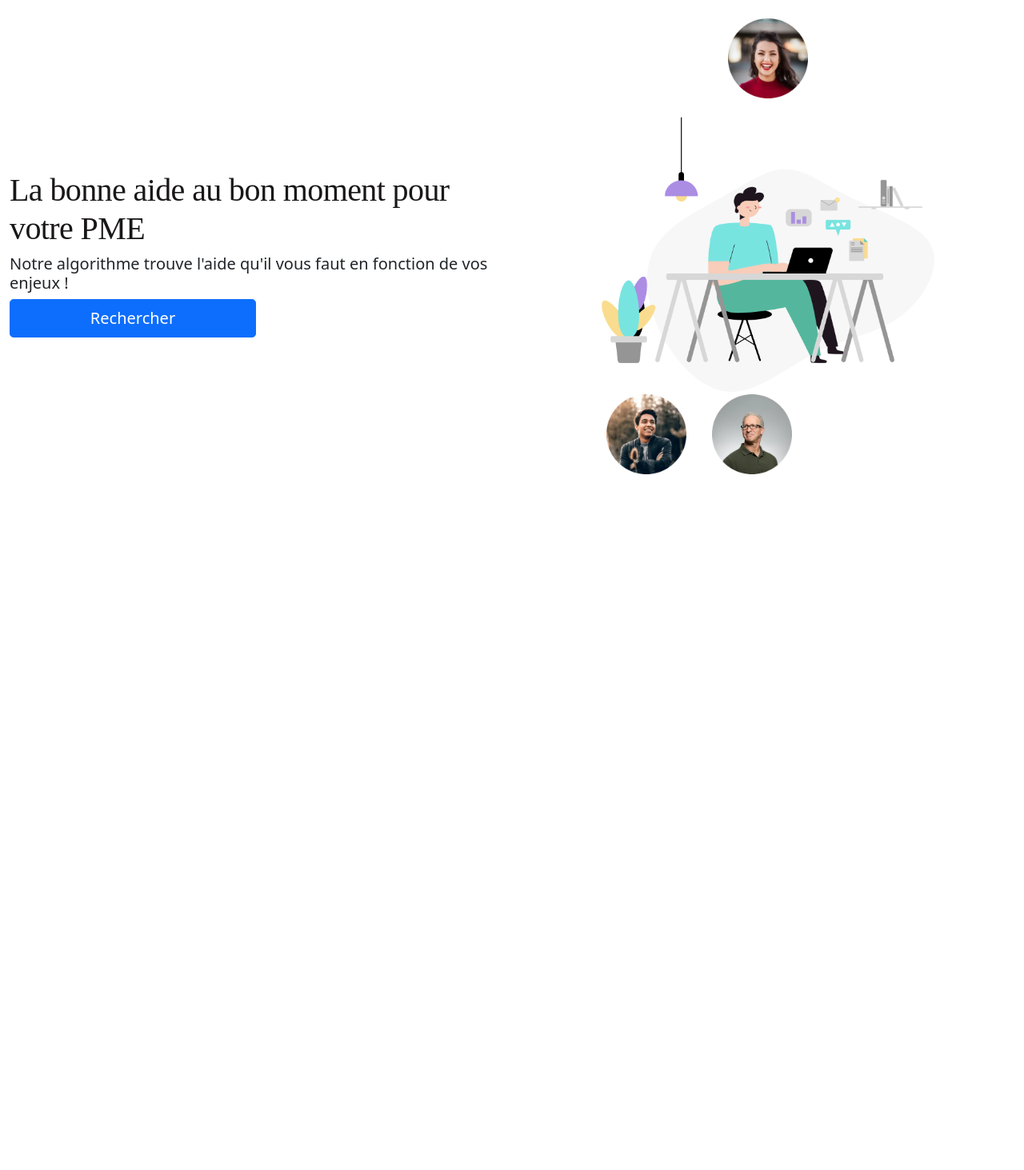
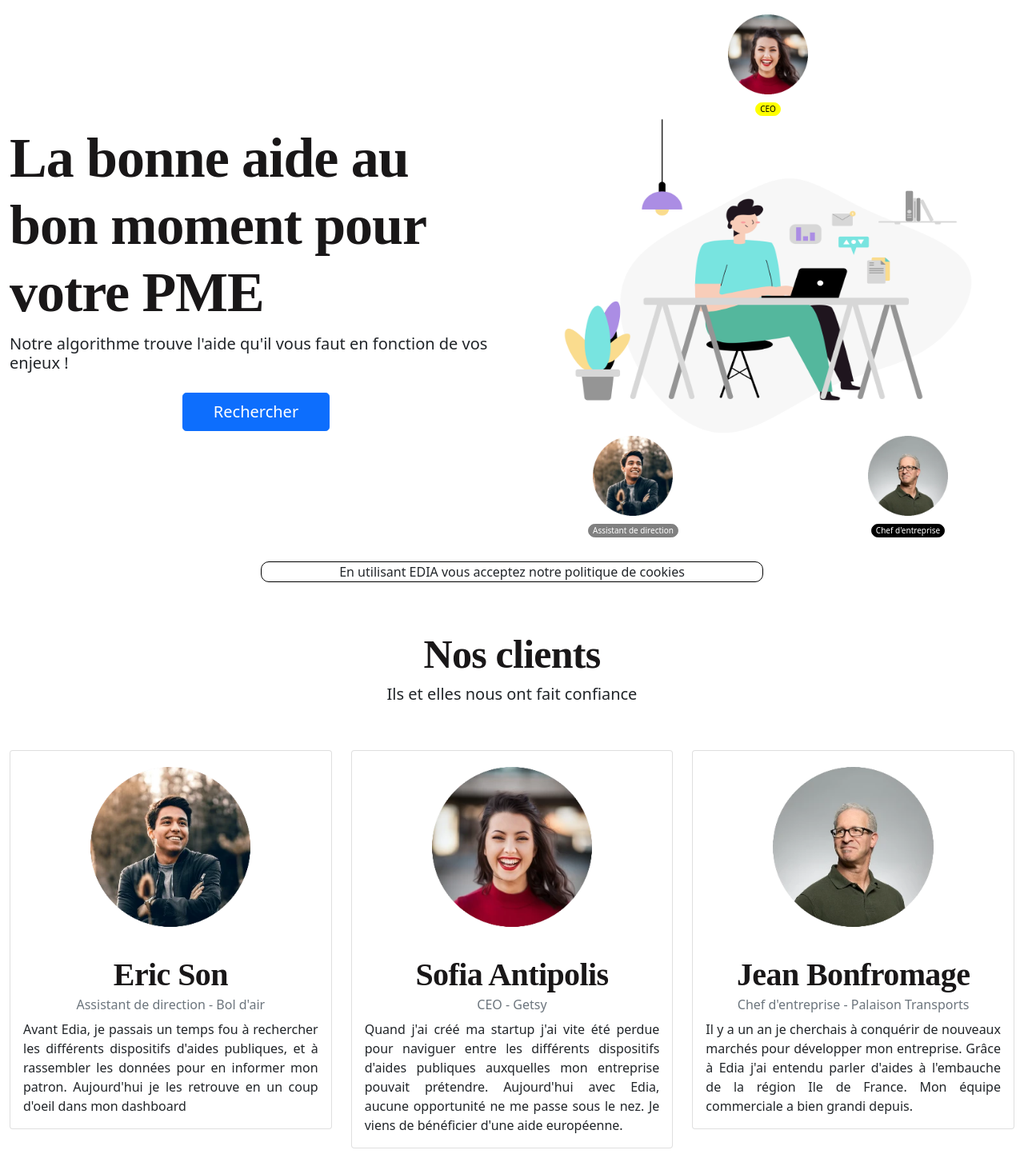
Before and after one commit to rhellequin/ApplicationEdia, a React (Create React App) app in the folder reactapp/: page /landingpage in a window 1280 px wide. Shown: the part 127-1590 px from the top of the page at 80% size. Before the commit the page ends 800 px from the top, so only its background shows below. Built offline with nearby package versions, Linux system fonts and the light colour scheme.

Commit message:
landing page part 3

```diff
--- a/reactapp/src/components/landingpage.js
+++ b/reactapp/src/components/landingpage.js
@@ -1,6 +1,6 @@
 import React, {useState, useEffect } from 'react';
 import {Input, Typography, Space } from 'antd';
-import { Button,Badge,Col,Row,Container} from 'reactstrap';
+import { Button,Badge,Col,Row,Container,Card, CardImg, CardText, CardBody,CardTitle, CardSubtitle} from 'reactstrap';
 import 'bootstrap/dist/css/bootstrap.min.css';
 
 
@@ -13,7 +13,7 @@ function Landingpage () {
 
         <Row style={{display:'flex',justifyContent:'center', alignItems:'center'}}>
         <Col sm="12" md="6" lg="6" style={{display:'flex', justifyContent:'space-between',alignItems:'center'}}>
-            <img src='../images/EDIA.png'  height='150px' />
+            <img src='../images/EDIA.png'  height='120px' />
         </Col>
         <Col sm="12" md="6" lg="6" style={{ display:'flex',justifyContent:'flex-end', alignItems:'self-end'}}>
             <Button outline color="primary" size='lg' style={{margin:'20px'}}>Se connecter</Button>
@@ -22,28 +22,83 @@ function Landingpage () {
         </Row>
 
         <Row fluid={true} style={{display:'flex', flexDirection:'row',alignItems:'center'}}>
-        <Col sm="12" md="6" lg="6" style={{ display:'flex', flexDirection:'column'}} justifyContent='center' alignItems='center'>
-            <h1 style={{textAlign:'left'}}>La bonne aide  au bon moment pour votre PME</h1>
-            <h5>Notre algorithme trouve l'aide qu'il vous faut en fonction de vos enjeux !</h5>
-            <Button color="primary" size='lg' style={{width:'50%'}}>Rechercher</Button>
+        <Col sm="12" md="6" lg="6" style={{ display:'flex', flexDirection:'column',marginTop:'30px',justifyContent:'center', alignItems:'center'}} >
+            <h1 style={{textAlign:'left', marginBottom:'10px',fontWeight:'bold' ,fontSize:70, fontFamily:''}}>La bonne aide  au bon moment pour votre PME</h1>
+            <h5 style={{marginBottom:'10px'}}>Notre algorithme trouve l'aide qu'il vous faut en fonction de vos enjeux !</h5>
+            <Button color="primary" size='lg' style={{width:'30%', marginTop:'15px'}}>Rechercher</Button>
         </Col>
 
-        <Col sm="12" md="6" lg="6" style={{display:'flex', flexDirection:'column',alignItems:'center'}}>
-            <img src='../images/sofia.png' style={{height:100, width:100}} />
-            <Badge color="secondary">CEO</Badge>
-            <img src='../images/frontperson.png' style={{height:350, width:450}}  />
-            <div style={{ display:'flex', width:450}}>
+        <Col sm="12" md="6" lg="6" style={{display:'flex', flexDirection:'column',alignItems:'center',marginTop:'10px'}}>
+            <img src='../images/sofia.png' style={{height:100, width:100,marginTop:'15px'}} />
+            <div style={{border:'1px black solid',borderColor:'yellow', borderRadius:'10px', fontSize:10, marginTop:'10px',padding:'0 5px  0 5px', backgroundColor:'yellow', color:'black'}} >CEO</div>
+            <img src='../images/frontperson.png' style={{height:400, width:550}}  />
+            <div style={{ display:'flex', width:450,justifyContent:'space-between'}}>
                 <div style={{display:'flex', flexDirection:'column', alignItems:'center', justifyContent:'center'}}>
-                <img src='../images/eric.png' style={{height:100, width:100}} />
-                <Badge color="yellow">Assistant de direction</Badge>
+                    <img src='../images/eric.png' style={{height:100, width:100}} />
+                    <div style={{border:'1px black solid',borderColor:'grey',borderRadius:'10px', fontSize:10, marginTop:'10px' , padding:'0 5px  0 5px',backgroundColor:'grey', color:'white'}} >Assistant de direction</div>
                 </div>
                 <div style={{display:'flex', flexDirection:'column', alignItems:'center', justifyContent:'center'}}>
-                <img src='../images/jean.png' style={{height:100, width:100}}  />
-                <Badge color="secondary" >Chef d'entreprise</Badge>
+                    <img src='../images/jean.png' style={{height:100, width:100}}  />
+                    <div style={{border:'1px black solid',borderRadius:'10px', fontSize:10, margin:'auto', padding:'0 5px  0 5px',marginTop:'10px',backgroundColor:'black', color:'white'}} >Chef d'entreprise</div>
                 </div>
             </div>
         </Col>
         </Row>
+        <Row style={{justifyContent:'center', alignItems:'center',marginTop:'30px'}}>
+            <Col sm="12"style={{display:'flex', justifyContent:'center'}}>
+                <div style={{width:'50%',borderRadius:'10px', border:'1px solid black', textAlign:'center'}}>En utilisant EDIA vous acceptez notre politique de cookies</div>
+            </Col>
+        </Row>
+        <Row >
+            <Col sm="12" style={{display:'flex', flexDirection:'column', justifyContent:'center', alignItems:'center',marginTop:'60px'}}>
+            <h1 style={{fontSize:50, fontWeight:'bold'}}>Nos clients</h1>
+            <h5 style={{fontSize:20}}>Ils et elles nous ont fait confiance</h5>
+            </Col>
+        </Row>
+
+{/* CARTES CONTACT */}
+
+
+        <Row style={{marginTop:'50px'}}>
+            <Col sm="12" md="6" lg="4">
+            <Card style={{display:'flex', alignItems:'center'}}>
+                <CardImg top style={{margin:'20px',width:"50%",justifyContent:'center'}} src="../images/eric.png" alt="Card image cap" />
+                <CardBody style={{display:'flex', flexDirection:'column', alignItems:'center'}}>
+                    <CardTitle tag="h1" style={{fontWeight:'bold'}}>Eric Son</CardTitle>
+                    <CardSubtitle tag="h6" className="mb-2 text-muted">Assistant de direction - Bol d'air</CardSubtitle>
+                    <CardText style={{textAlign:'justify'}}>Avant Edia, je passais un temps fou à rechercher les différents dispositifs d'aides publiques, et à rassembler les données pour en informer mon patron. Aujourd'hui je les retrouve en un coup d'oeil dans mon dashboard</CardText>
+                </CardBody>
+            </Card>
+            </Col>
+            <Col sm="12" md="6" lg="4">
+            <Card style={{display:'flex', alignItems:'center'}}>
+                <CardImg top style={{margin:'20px',width:"50%",justifyContent:'center'}} src="../images/sofia.png" alt="Card image cap" />
+                <CardBody style={{display:'flex', flexDirection:'column', alignItems:'center'}}>
+                    <CardTitle tag="h1" style={{fontWeight:'bold'}}>Sofia Antipolis</CardTitle>
+                    <CardSubtitle tag="h6" className="mb-2 text-muted">CEO - Getsy</CardSubtitle>
+                    <CardText style={{textAlign:'justify'}}>Quand j'ai créé ma startup j'ai vite été perdue pour naviguer entre les différents dispositifs d'aides publiques auxquelles mon entreprise pouvait prétendre. Aujourd'hui avec Edia, aucune opportunité ne me passe sous le nez. Je viens de bénéficier d'une aide européenne. </CardText>
+                </CardBody>
+            </Card>
+            </Col>
+            <Col sm="12" md="6" lg="4">
+            <Card style={{display:'flex', alignItems:'center'}}>
+                <CardImg  top style={{margin:'20px',width:"50%",justifyContent:'center'}} src="../images/jean.png" alt="Card image cap" />
+                <CardBody style={{display:'flex', flexDirection:'column', alignItems:'center'}}>
+                    <CardTitle tag="h1" style={{fontWeight:'bold'}}>Jean Bonfromage</CardTitle>
+                    <CardSubtitle tag="h6" className="mb-2 text-muted">Chef d'entreprise - Palaison Transports </CardSubtitle>
+                    <CardText style={{textAlign:'justify'}}>Il y a un an je cherchais à conquérir de nouveaux marchés pour développer mon entreprise. Grâce à Edia j'ai entendu parler d'aides à l'embauche de la région Ile de France. Mon équipe commerciale a bien grandi depuis. </CardText>
+                </CardBody>
+            </Card>
+            </Col>
+        </Row>
+        <Row style={{marginTop:'50px'}}>
+            <Col sm="12" style={{display:'flex', flexDirection:'column', justifyContent:'center', alignItems:'center',marginTop:'60px'}}>
+            <h1 style={{fontSize:50, fontWeight:'bold'}}>Trouvez l'aide publique qu'il vous faut !</h1>
+            <h5 style={{fontSize:20, marginTop:'50px'}}>En moins de 2mn ;)</h5>
+            <Button color="primary" size='lg' style={{width:'30%', marginTop:'60px'}}>Rechercher</Button>
+            </Col>
+        </Row>
+
     </Container>
 
 
```
